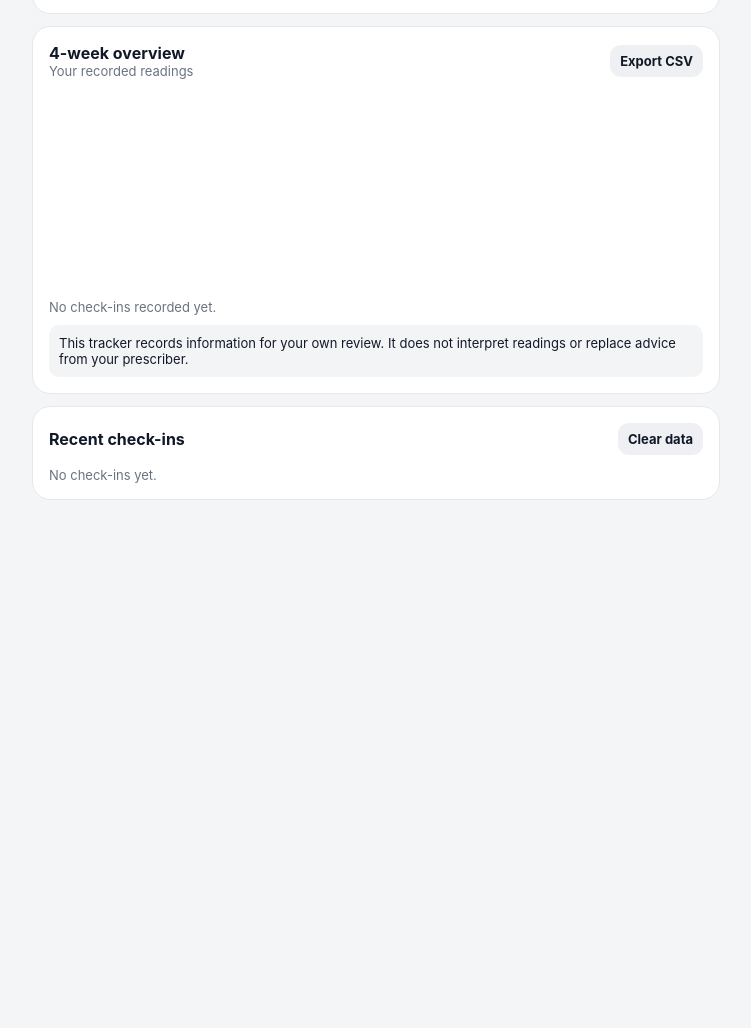
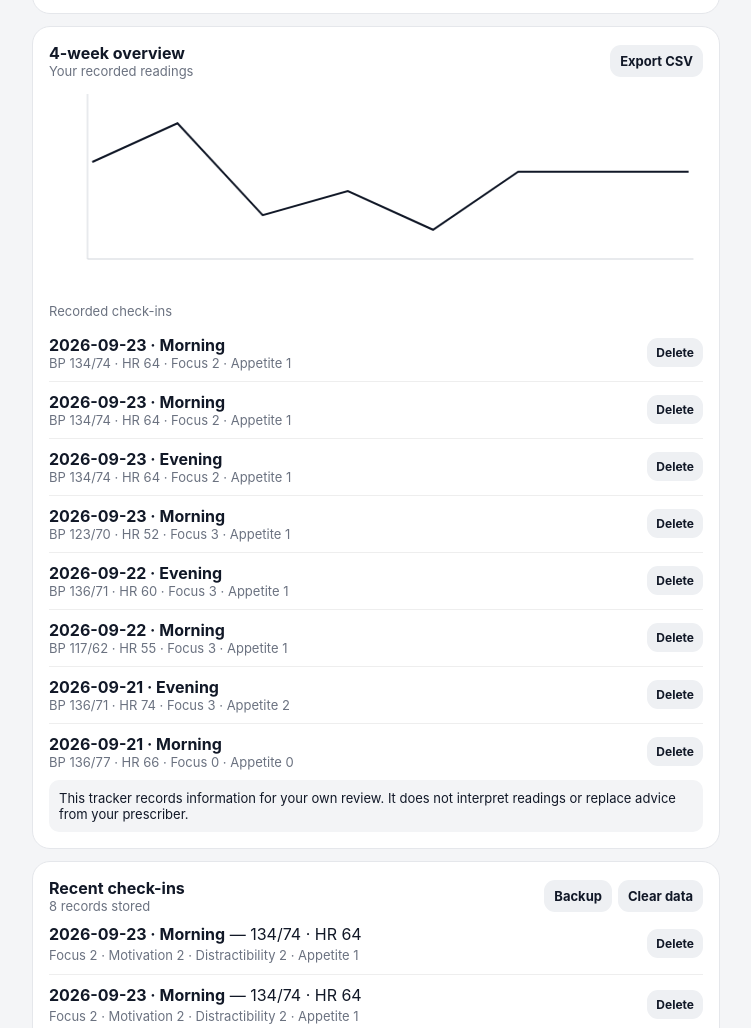
Before and after one commit to dunny51pd-crypto/medication-effects-tracker-x, a plain HTML site: page index.html in a window 1280 px wide. Shown: the part 827-1855 px from the top of the page, without its empty margins (264-1015 px from the left). Before the commit the page ends 1379 px from the top, so only its background shows below. Drawn offline with Linux system fonts and the light colour scheme.

Commit message:
Add files via upload

```diff
--- a/index.html
+++ b/index.html
@@ -67,7 +67,7 @@ canvas{width:100%;height:210px;display:block}.notice{padding:10px;border-radius:
 </section>
 
 <section class="card">
-<div class="row"><b>Recent check-ins</b><button id="clear" class="secondary smallbtn">Clear data</button></div>
+<div class="row"><div><b>Recent check-ins</b><div id="count" class="muted"></div></div><div style="display:flex;gap:6px"><button id="backup" class="secondary smallbtn">Backup</button><button id="clear" class="secondary smallbtn">Clear data</button></div></div>
 <div id="history" class="history"></div>
 </section>
 </div>
@@ -78,7 +78,26 @@ const $=id=>document.getElementById(id);
 const today=new Date(), pad=n=>String(n).padStart(2,"0");
 $("date").value=`${today.getFullYear()}-${pad(today.getMonth()+1)}-${pad(today.getDate())}`;
 $("time").value=`${pad(today.getHours())}:${pad(today.getMinutes())}`;
-let data=JSON.parse(localStorage.getItem(KEY)||"[]");
+let data=[];
+try { data=JSON.parse(localStorage.getItem(KEY)||"[]"); if(!Array.isArray(data)) data=[]; } catch(e){ data=[]; }
+// Recovery data from the original v3 export. Merge only missing records so existing entries are preserved.
+const recovery=[
+ {date:"2026-09-21",time:"09:30",period:"Morning",med:"18 mg Xaggitin XL",bp:"136/77",hr:"66",focus:"0",motivation:"0",distraction:"0",appetite:"0",notes:"Baseline on day 1"},
+ {date:"2026-09-21",time:"20:33",period:"Evening",med:"18 mg Xaggitin XL",bp:"136/71",hr:"74",focus:"3",motivation:"3",distraction:"2",appetite:"2",notes:"I was doing ok, I didn’t feel tired after taking the medication, despite waking up really tired, had no afternoon slump and haven’t really been hungry"},
+ {date:"2026-09-22",time:"07:32",period:"Morning",med:"18 mg Xaggitin XL",bp:"117/62",hr:"55",focus:"3",motivation:"3",distraction:"3",appetite:"1",notes:"I slept for around 6.5 hours as I was up late last jight"},
+ {date:"2026-09-22",time:"19:42",period:"Evening",med:"18 mg Xaggitin XL",bp:"136/71",hr:"60",focus:"3",motivation:"2",distraction:"3",appetite:"1",notes:"Nothing stands out"},
+ {date:"2026-09-23",time:"08:33",period:"Morning",med:"18 mg Xaggitin XL",bp:"123/70",hr:"52",focus:"3",motivation:"2",distraction:"3",appetite:"1",notes:"CPAP still being used"},
+ {date:"2026-09-23",time:"20:05",period:"Morning",med:"18 mg Xaggitin XL",bp:"134/74",hr:"64",focus:"2",motivation:"2",distraction:"2",appetite:"1",notes:""},
+ {date:"2026-09-23",time:"20:05",period:"Morning",med:"18 mg Xaggitin XL",bp:"134/74",hr:"64",focus:"2",motivation:"2",distraction:"2",appetite:"1",notes:""},
+ {date:"2026-09-23",time:"20:05",period:"Evening",med:"18 mg Xaggitin XL",bp:"134/74",hr:"64",focus:"2",motivation:"2",distraction:"2",appetite:"1",notes:""}
+];
+const keyOf=x=>[x.date,x.time,x.period,x.med,x.bp,x.hr,x.focus,x.motivation,x.distraction,x.appetite,x.notes].join("|");
+if(data.length<=1){
+  const existing=new Set(data.map(keyOf));
+  recovery.forEach(x=>{if(!existing.has(keyOf(x))) data.push(x);});
+  data.sort((a,b)=>(a.date+a.time+a.period).localeCompare(b.date+b.time+b.period));
+  localStorage.setItem(KEY,JSON.stringify(data));
+}
 const scores={focus:0,motivation:0,distraction:0,appetite:0};
 
 document.querySelectorAll("[data-score]").forEach(box=>{
@@ -94,6 +113,7 @@ function save(){localStorage.setItem(KEY,JSON.stringify(data))}
 function esc(s){return String(s).replace(/[&<>"']/g,c=>({"&":"&amp;","<":"&lt;",">":"&gt;",'"':"&quot;","'":"&#39;"}[c]))}
 function render(){
   $("xp").textContent=data.length*10;
+  $("count").textContent=data.length+" record"+(data.length===1?"":"s")+" stored";
   const days=[...new Set(data.map(x=>x.date))].sort();
   let streak=0, d=new Date(); d.setHours(0,0,0,0);
   for(;;){const k=`${d.getFullYear()}-${pad(d.getMonth()+1)}-${pad(d.getDate())}`; if(!days.includes(k))break; streak++; d.setDate(d.getDate()-1)}
@@ -108,7 +128,7 @@ function render(){
         <button type="button" class="secondary smallbtn delete-entry" data-index="${data.length-1-idx}">Delete</button></div></div>`).join("")}
     </div>` : '<div class="muted" style="padding:10px 0">No check-ins recorded yet.</div>';
   $("history").innerHTML=recent.map((x,idx)=>`<div class="entry"><div class="row"><div><b>${esc(x.date)} · ${esc(x.period)}</b> — ${esc(x.bp||"No BP")} · HR ${esc(x.hr||"—")}<br><span class="muted">Focus ${x.focus||"—"} · Motivation ${x.motivation||"—"} · Distractibility ${x.distraction||"—"} · Appetite ${x.appetite||"—"}${x.notes?" · "+esc(x.notes):""}</span></div><button type="button" class="secondary smallbtn delete-entry" data-index="${data.length-1-idx}">Delete</button></div></div>`).join("")||'<div class="muted" style="padding-top:12px">No check-ins yet.</div>';
-  root.querySelectorAll(".delete-entry").forEach(btn=>btn.addEventListener("click",()=>{ const i=Number(btn.dataset.index); if(Number.isInteger(i)&&i>=0&&i<data.length&&confirm("Delete this check-in?")){data.splice(i,1);save();render();} }));
+  document.querySelectorAll(".delete-entry").forEach(btn=>btn.addEventListener("click",()=>{ const i=Number(btn.dataset.index); if(Number.isInteger(i)&&i>=0&&i<data.length&&confirm("Delete this check-in?")){data.splice(i,1);save();render();} }));
   draw();
 }
 $("form").addEventListener("submit",e=>{
@@ -121,6 +141,10 @@ $("form").addEventListener("submit",e=>{
  data.push(item); data.sort((a,b)=>(a.date+a.time).localeCompare(b.date+b.time)); save(); render();
  $("message").textContent="Saved — +10 XP 🎉";
  $("notes").value="";
+});
+$("backup").addEventListener("click",()=>{
+ const payload=JSON.stringify({version:1,exportedAt:new Date().toISOString(),records:data},null,2);
+ const a=document.createElement("a");a.href=URL.createObjectURL(new Blob([payload],{type:"application/json"}));a.download="medication-effects-tracker-backup.json";a.click();setTimeout(()=>URL.revokeObjectURL(a.href),1000);
 });
 $("clear").addEventListener("click",()=>{if(confirm("Delete all tracker data from this browser?")){data=[];save();render();}});
 $("export").addEventListener("click",()=>{
```
